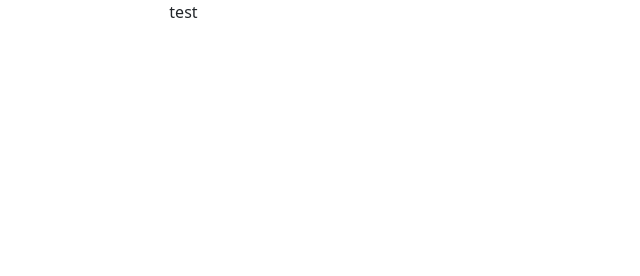
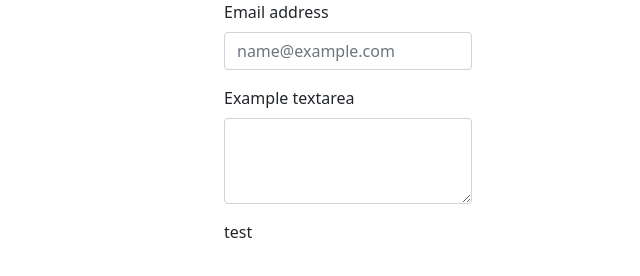
Before and after one commit to project-bread/bread-dough-calculator, a plain HTML site: page index.html in a window 1280 px wide. Shown: the whole page, without its empty margins (44-684 px from the left). Drawn offline with nearby package versions, Linux system fonts and the light colour scheme.

Commit message:
added form fields

```diff
--- a/index.html
+++ b/index.html
@@ -3,8 +3,16 @@
     <link href="https://cdn.jsdelivr.net/npm/bootstrap@5.0.2/dist/css/bootstrap.min.css" rel="stylesheet" integrity="sha384-EVSTQN3/azprG1Anm3QDgpJLIm9Nao0Yz1ztcQTwFspd3yD65VohhpuuCOmLASjC" crossorigin="anonymous">
   </head>
   <body>
-    <section id="calculator">
+    <section id="calculator" class="container">
       <div class="col-md-8 mx-auto">
+        <div class="col-md-4 mb-3">
+          <label for="exampleFormControlInput1" class="form-label">Email address</label>
+          <input type="email" class="form-control" id="exampleFormControlInput1" placeholder="name@example.com">
+        </div>
+        <div class="col-md-4 mb-3">
+          <label for="exampleFormControlTextarea1" class="form-label">Example textarea</label>
+          <textarea class="form-control" id="exampleFormControlTextarea1" rows="3"></textarea>
+        </div>
         test
       </div>
     </section>
```
